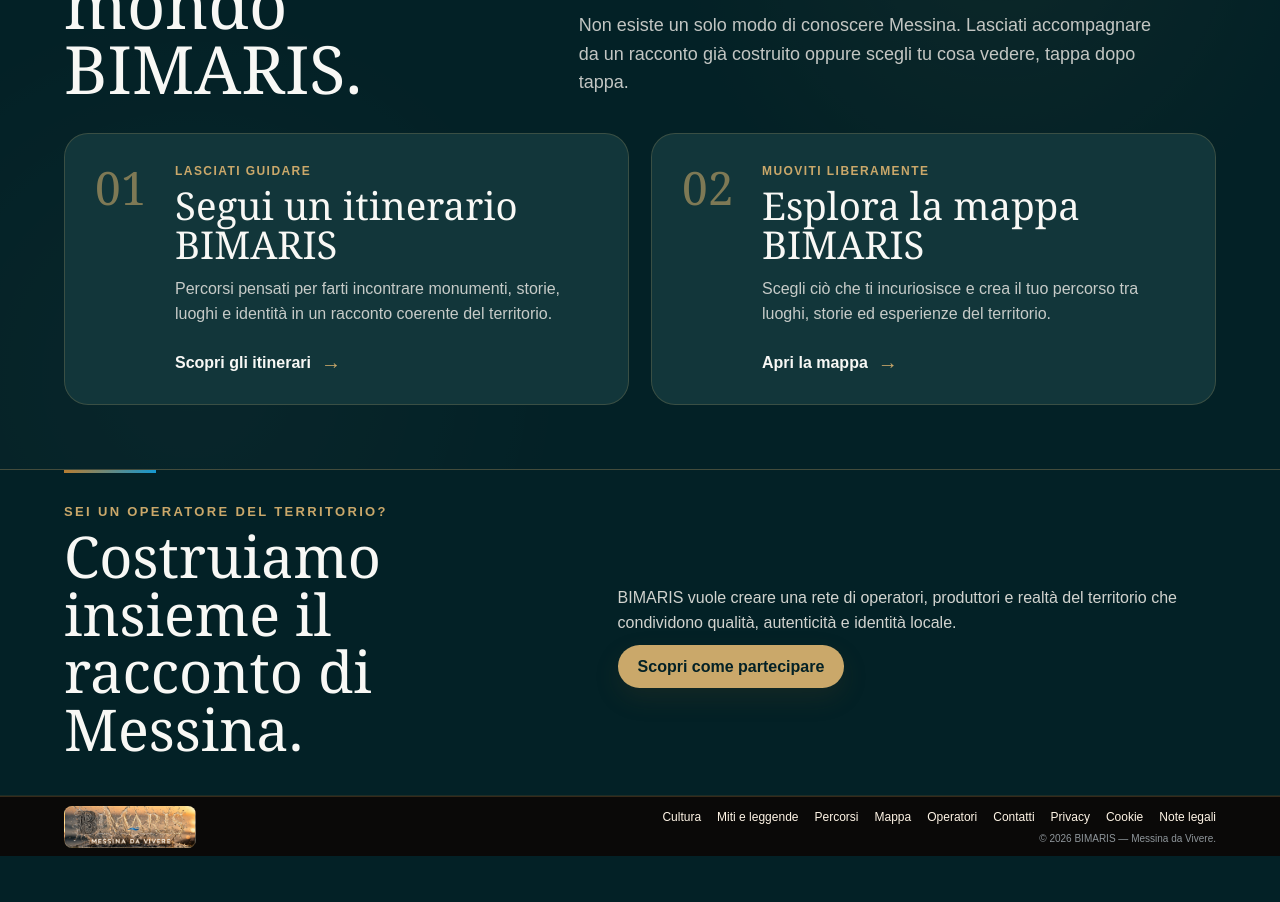
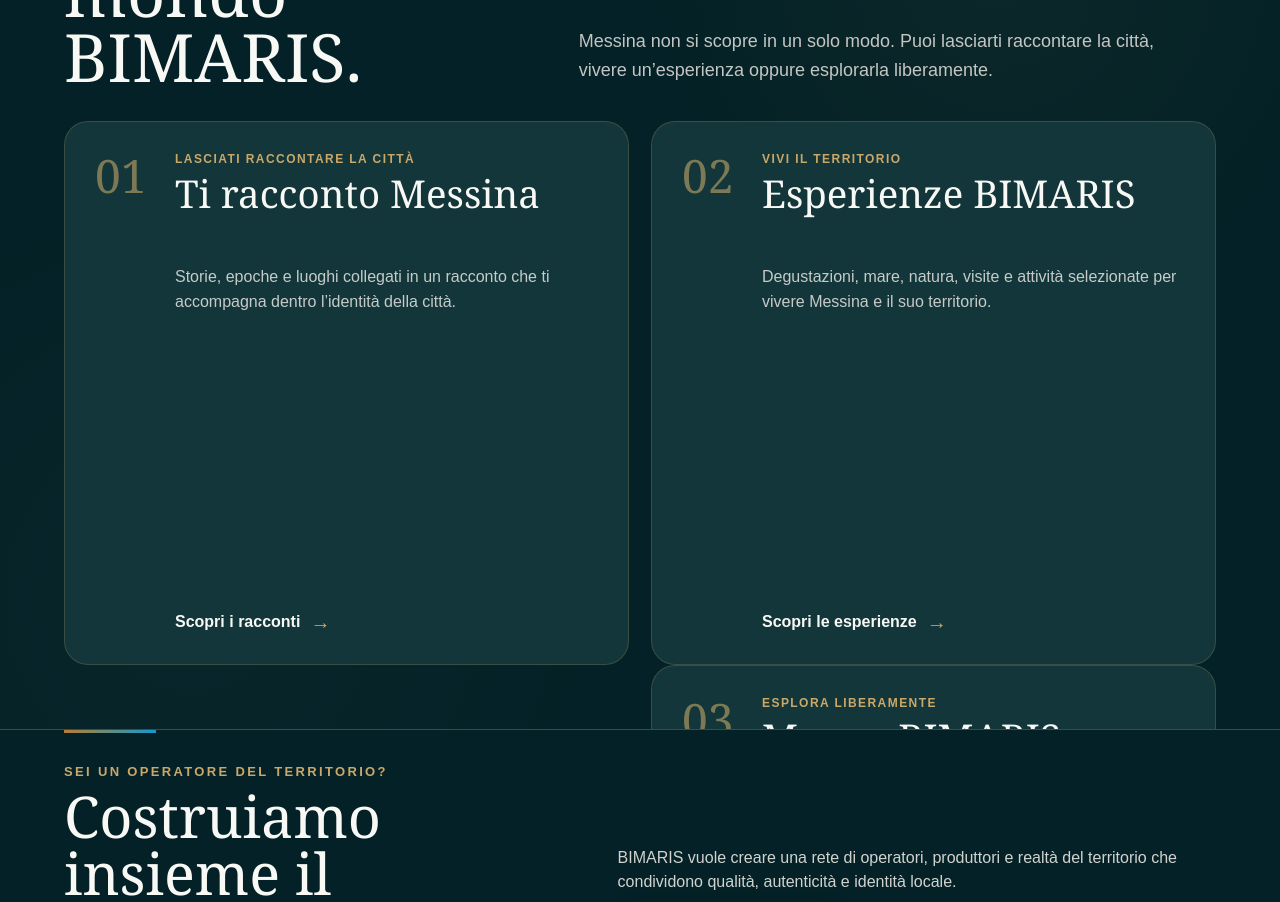
Before and after one commit to giovannibrunetto/bimaris-platform, a Next.js app in the folder apps/web/: page / in a window 1280 px wide. Shown: the part 860-1762 px from the top of the page. Before the commit the page ends 1716 px from the top, so only its background shows below. Built offline with nearby package versions, Linux system fonts and the light colour scheme.

Commit message:
Redesign home journey around stories experiences and map

```diff
--- a/apps/web/app/page.tsx
+++ b/apps/web/app/page.tsx
@@ -28,7 +28,7 @@ export default function Home() {
         <div className="home-audience-intro">
           <div className="kicker">Sei qui per scoprire Messina?</div>
           <h2>Vivi il territorio con BIMARIS.</h2>
-          <p>Scegli ciò che ti interessa e decidi come esplorare Messina: seguendo un percorso BIMARIS oppure costruendo liberamente il tuo viaggio sulla mappa.</p>
+          <p>Scegli ciò che ti interessa e scopri Messina attraverso cultura, storie, territori ed esperienze.</p>
         </div>
 
         <div className="category-grid home-category-grid">
@@ -45,29 +45,41 @@ export default function Home() {
           <div className="home-journey-intro">
             <div className="kicker">Il tuo viaggio comincia qui</div>
             <h2 id="home-journey-title">Scopri il mondo BIMARIS.</h2>
-            <p>Non esiste un solo modo di conoscere Messina. Lasciati accompagnare da un racconto già costruito oppure scegli tu cosa vedere, tappa dopo tappa.</p>
+            <p>Messina non si scopre in un solo modo. Puoi lasciarti raccontare la città, vivere un’esperienza oppure esplorarla liberamente.</p>
           </div>
 
-          <div className="home-journey-paths">
-            <Link className="home-journey-path home-journey-guided" href="/itinerari">
+          <div className="home-journey-paths home-journey-paths-v2">
+            <Link className="home-journey-path home-journey-story" href="/mappa/epoche">
               <span className="home-journey-number">01</span>
               <div className="home-journey-path-copy">
-                <span className="home-journey-label">Lasciati guidare</span>
-                <h3>Segui un itinerario BIMARIS</h3>
-                <p>Percorsi pensati per farti incontrare monumenti, storie, luoghi e identità in un racconto coerente del territorio.</p>
-                <span className="home-journey-action">Scopri gli itinerari <b>→</b></span>
+                <span className="home-journey-label">Lasciati raccontare la città</span>
+                <h3>Ti racconto Messina</h3>
+                <p>Storie, epoche e luoghi collegati in un racconto che ti accompagna dentro l’identità della città.</p>
+                <span className="home-journey-action">Scopri i racconti <b>→</b></span>
               </div>
             </Link>
 
-            <Link className="home-journey-path home-journey-free" href="/mappa">
-              <span className="home-journey-number">02</span>
-              <div className="home-journey-path-copy">
-                <span className="home-journey-label">Muoviti liberamente</span>
-                <h3>Esplora la mappa BIMARIS</h3>
-                <p>Scegli ciò che ti incuriosisce e crea il tuo percorso tra luoghi, storie ed esperienze del territorio.</p>
-                <span className="home-journey-action">Apri la mappa <b>→</b></span>
-              </div>
-            </Link>
+            <div className="home-journey-secondary">
+              <Link className="home-journey-path home-journey-experiences" href="/esperienze">
+                <span className="home-journey-number">02</span>
+                <div className="home-journey-path-copy">
+                  <span className="home-journey-label">Vivi il territorio</span>
+                  <h3>Esperienze BIMARIS</h3>
+                  <p>Degustazioni, mare, natura, visite e attività selezionate per vivere Messina e il suo territorio.</p>
+                  <span className="home-journey-action">Scopri le esperienze <b>→</b></span>
+                </div>
+              </Link>
+
+              <Link className="home-journey-path home-journey-map" href="/mappa">
+                <span className="home-journey-number">03</span>
+                <div className="home-journey-path-copy">
+                  <span className="home-journey-label">Esplora liberamente</span>
+                  <h3>Mappa BIMARIS</h3>
+                  <p>Scegli ciò che ti incuriosisce e scopri luoghi, cultura ed esperienze direttamente sulla mappa.</p>
+                  <span className="home-journey-action">Apri la mappa <b>→</b></span>
+                </div>
+              </Link>
+            </div>
           </div>
         </div>
       </section>
```
